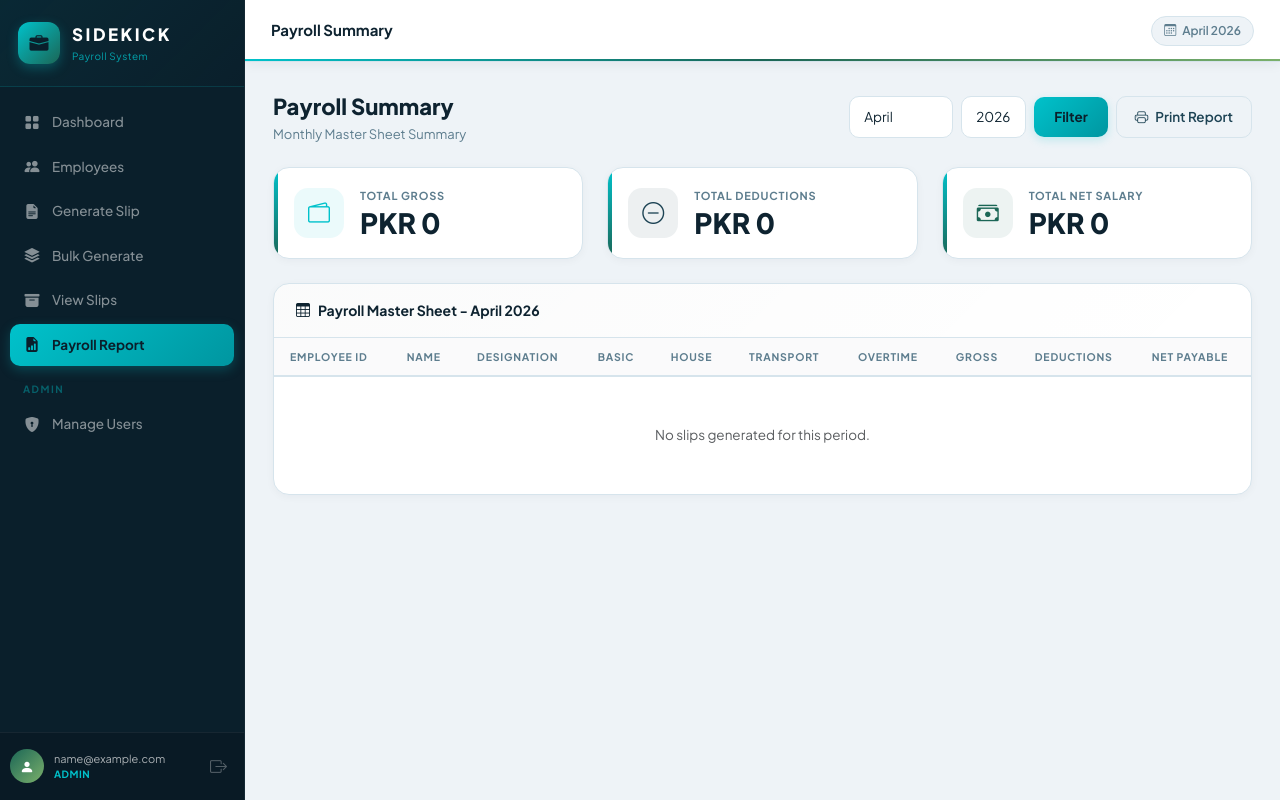
After one commit to Sidekick1012/Sidekick_SallarySlip_Generator, a Flask app: page /payroll in a window 1280 px wide. The commit adds this page. Run offline with Flask 3, Linux system fonts and the light colour scheme; the visitor is signed in with stand-in values (Sample User, id 1); data that the repository does not hold is empty.

Commit message:
add payroll

```diff
--- a/app.py
+++ b/app.py
@@ -217,6 +217,7 @@ def add_employee_route():
             "transport_allowance":   float(request.form.get("transport_allowance", 0)),
             "medical_allowance":     float(request.form.get("medical_allowance", 0)),
             "other_allowance":       float(request.form.get("other_allowance", 0)),
+            "previous_gross":        float(request.form.get("previous_gross", 0)),
         }
         try:
             add_employee(data)
@@ -250,6 +251,7 @@ def edit_employee(emp_id):
             "transport_allowance": float(request.form.get("transport_allowance", 0)),
             "medical_allowance":   float(request.form.get("medical_allowance", 0)),
             "other_allowance":     float(request.form.get("other_allowance", 0)),
+            "previous_gross":      float(request.form.get("previous_gross", 0)),
         }
         update_employee(emp_id, data)
         flash("Employee updated!", "success")
@@ -289,8 +291,10 @@ def generate():
         transport   = float(request.form.get("transport_allowance", emp["transport_allowance"]))
         medical     = float(request.form.get("medical_allowance",   emp["medical_allowance"]))
         other_allow = float(request.form.get("other_allowance",     emp["other_allowance"]))
+        overtime    = float(request.form.get("overtime",            0))
+        med_ex      = float(request.form.get("medical_exemption",   0))
 
-        gross = basic + house + transport + medical + other_allow
+        gross = basic + house + transport + medical + other_allow + overtime
 
         eobi        = float(request.form.get("eobi_deduction", 0))
         tax         = float(request.form.get("income_tax", 0))
@@ -307,6 +311,8 @@ def generate():
             "transport_allowance": transport,
             "medical_allowance":   medical,
             "other_allowance":     other_allow,
+            "overtime":            overtime,
+            "medical_exemption":   med_ex,
             "gross_salary":        gross,
             "eobi_deduction":      eobi,
             "income_tax":          tax,
@@ -418,6 +424,30 @@ def view_slips():
                            years=range(now.year - 2, now.year + 2))
 
 
+@app.route("/payroll")
+@login_required
+def payroll_summary():
+    month = request.args.get("month", default=datetime.now().month, type=int)
+    year  = request.args.get("year",  default=datetime.now().year,  type=int)
+
+    slips = get_salary_slips(month=month, year=year)
+
+    # Calculate totals
+    summary = {
+        "total_gross": sum(s["gross_salary"] for s in slips),
+        "total_deductions": sum(s["total_deductions"] for s in slips),
+        "total_net": sum(s["net_salary"] for s in slips),
+    }
+
+    return render_template("payroll.html",
+                           slips=slips,
+                           summary=summary,
+                           months=MONTHS,
+                           current_month=month,
+                           current_year=year,
+                           years=range(2023, datetime.now().year + 2))
+
+
 @app.route("/slips/<int:slip_id>/download")
 @login_required
 def download_slip(slip_id):
@@ -481,30 +511,30 @@ def send_slip_email(slip_id):
         year       = slip["year"]
 
         msg = Message(
-            subject=f"Salary Slip — {month_name} {year} | DACI Engineering",
+            subject=f"Salary Slip — {month_name} {year} | Sidekick",
             recipients=[emp_email]
         )
         msg.html = f"""
         <div style="font-family: Arial, sans-serif; max-width: 600px; margin: 0 auto;">
-            <div style="background: #333333; padding: 24px; border-radius: 12px 12px 0 0; text-align: center;">
-                <h1 style="color: #8dc63f; margin: 0; font-size: 24px; letter-spacing: 3px;">DACI</h1>
-                <p style="color: rgba(255,255,255,0.6); margin: 4px 0 0; font-size: 13px;">Engineering Services (Pvt) Ltd</p>
+            <div style="background: #0a1f2b; padding: 24px; border-radius: 12px 12px 0 0; text-align: center;">
+                <h1 style="color: #00c2cb; margin: 0; font-size: 24px; letter-spacing: 3px;">SIDEKICK</h1>
+                <p style="color: rgba(255,255,255,0.6); margin: 4px 0 0; font-size: 13px;">Payroll Management System</p>
             </div>
             <div style="background: #f8fafc; padding: 32px; border-radius: 0 0 12px 12px; border: 1px solid #dde6ed;">
                 <p style="font-size: 16px; color: #1a2a35;">Dear <strong>{emp_data['name']}</strong>,</p>
                 <p style="color: #4a6070; line-height: 1.6;">
                     Please find attached your salary slip for <strong>{month_name} {year}</strong>.
                 </p>
-                <div style="background: #333333; border-radius: 10px; padding: 16px 20px; margin: 20px 0; display: inline-block;">
+                <div style="background: #0a1f2b; border-radius: 10px; padding: 16px 20px; margin: 20px 0; display: inline-block;">
                     <span style="color: rgba(255,255,255,0.6); font-size: 13px;">Net Salary</span><br>
-                    <span style="color: #8dc63f; font-size: 22px; font-weight: 800;">PKR {"{:,.0f}".format(slip['net_salary'])}</span>
+                    <span style="color: #00c2cb; font-size: 22px; font-weight: 800;">PKR {"{:,.0f}".format(slip['net_salary'])}</span>
                 </div>
                 <p style="color: #4a6070; font-size: 13px; line-height: 1.6;">
                     If you have any questions regarding your salary, please contact HR.
                 </p>
                 <hr style="border: none; border-top: 1px solid #dde6ed; margin: 24px 0;">
                 <p style="color: #9aacb8; font-size: 12px; text-align: center; margin: 0;">
-                    This is an automated email from DACI Payroll System.<br>
+                    This is an automated email from Sidekick Payroll System.<br>
                     Please do not reply to this email.
                 </p>
             </div>
--- a/schema.sql
+++ b/schema.sql
@@ -27,6 +27,7 @@ CREATE TABLE IF NOT EXISTS employees (
     transport_allowance DECIMAL(12, 2) DEFAULT 0,
     medical_allowance DECIMAL(12, 2) DEFAULT 0,
     other_allowance DECIMAL(12, 2) DEFAULT 0,
+    previous_gross DECIMAL(12, 2) DEFAULT 0,
     is_active BOOLEAN DEFAULT TRUE,
     created_at TIMESTAMP DEFAULT NOW()
 );
@@ -42,6 +43,8 @@ CREATE TABLE IF NOT EXISTS salary_slips (
     transport_allowance DECIMAL(12, 2) DEFAULT 0,
     medical_allowance DECIMAL(12, 2) DEFAULT 0,
     other_allowance DECIMAL(12, 2) DEFAULT 0,
+    overtime DECIMAL(12, 2) DEFAULT 0,
+    medical_exemption DECIMAL(12, 2) DEFAULT 0,
     gross_salary DECIMAL(12, 2) NOT NULL,
     eobi_deduction DECIMAL(12, 2) DEFAULT 0,
     income_tax DECIMAL(12, 2) DEFAULT 0,
--- a/static/css/style.css
+++ b/static/css/style.css
@@ -5,13 +5,13 @@
 @import url('https://fonts.googleapis.com/css2?family=Plus+Jakarta+Sans:wght@400;500;600;700;800&display=swap');
 
 :root {
-  --dark:      #333333;
-  --mid:       #4d4d4f;
-  --accent:    #8dc63f;
-  --accent2:   #7ab437;
-  --green:     #8dc63f;
-  --green-mid: #7ab437;
-  --green2:    #a4d65e;
+  --dark:      #0a1f2b;
+  --mid:       #1d4354;
+  --accent:    #00c2cb;
+  --accent2:   #0096a0;
+  --green:     #1b6656;
+  --green-mid: #226b59;
+  --green2:    #7bb06b;
   --green-bg:  rgba(27,102,86,0.08);
   --teal-bg:   rgba(0,194,203,0.08);
   --light:     #eef3f7;
--- a/templates/add_employee.html
+++ b/templates/add_employee.html
@@ -131,6 +131,12 @@
                      min="0" step="1"
                      value="{{ emp.other_allowance|int if emp else 0 }}" placeholder="0">
             </div>
+            <div class="col-md-4 col-sm-6">
+              <label class="form-label">Previous Gross Monthly</label>
+              <input type="number" name="previous_gross" id="previous_gross" class="form-control salary-input"
+                     min="0" step="1"
+                     value="{{ emp.previous_gross|int if emp else 0 }}" placeholder="0">
+            </div>
           </div>
         </div>
       </div>
--- a/templates/base.html
+++ b/templates/base.html
@@ -17,8 +17,8 @@
   <div class="sidebar-brand">
     <div class="brand-icon"><i class="bi bi-briefcase-fill"></i></div>
     <div>
-      <div class="brand-name">DACI</div>
-      <div class="brand-sub">Payroll Management</div>
+      <div class="brand-name">SIDEKICK</div>
+      <div class="brand-sub">Payroll System</div>
     </div>
   </div>
 
@@ -39,6 +39,9 @@
     {% endif %}
     <a href="{{ url_for('view_slips') }}" class="nav-link {% if request.endpoint == 'view_slips' %}active{% endif %}">
       <i class="bi bi-archive-fill"></i> View Slips
+    </a>
+    <a href="{{ url_for('payroll_summary') }}" class="nav-link {% if request.endpoint == 'payroll_summary' %}active{% endif %}">
+      <i class="bi bi-file-earmark-bar-graph-fill"></i> Payroll Report
     </a>
     {% if current_user.role == 'admin' %}
     <div class="nav-divider">ADMIN</div>
--- /dev/null
+++ b/templates/payroll.html
@@ -0,0 +1,105 @@
+{% extends "base.html" %}
+{% block title %}Payroll Summary — Sidekick Payroll{% endblock %}
+{% block page_title %}Payroll Summary{% endblock %}
+
+{% block content %}
+<div class="page-header">
+  <div>
+    <div class="page-heading">Payroll Summary</div>
+    <div class="page-sub">Monthly Master Sheet Summary</div>
+  </div>
+  <div class="d-flex gap-2">
+    <form method="GET" class="d-flex gap-2 align-items-center">
+      <select name="month" class="form-select w-auto">
+        {% for i in range(1, 13) %}
+          <option value="{{ i }}" {{ 'selected' if i == current_month else '' }}>{{ months[i] }}</option>
+        {% endfor %}
+      </select>
+      <select name="year" class="form-select w-auto">
+        {% for y in years %}
+          <option value="{{ y }}" {{ 'selected' if y == current_year else '' }}>{{ y }}</option>
+        {% endfor %}
+      </select>
+      <button type="submit" class="btn-sk">Filter</button>
+    </form>
+    <button onclick="window.print()" class="btn-sk-outline"><i class="bi bi-printer"></i> Print Report</button>
+  </div>
+</div>
+
+<div class="row g-4 mb-4">
+  <div class="col-md-4">
+    <div class="stat-card">
+      <div class="stat-icon teal"><i class="bi bi-wallet2"></i></div>
+      <div>
+        <div class="stat-label">Total Gross</div>
+        <div class="stat-value">PKR {{ "{:,.0f}".format(summary.total_gross) }}</div>
+      </div>
+    </div>
+  </div>
+  <div class="col-md-4">
+    <div class="stat-card">
+      <div class="stat-icon blue"><i class="bi bi-dash-circle"></i></div>
+      <div>
+        <div class="stat-label">Total Deductions</div>
+        <div class="stat-value">PKR {{ "{:,.0f}".format(summary.total_deductions) }}</div>
+      </div>
+    </div>
+  </div>
+  <div class="col-md-4">
+    <div class="stat-card">
+      <div class="stat-icon green"><i class="bi bi-cash-stack"></i></div>
+      <div>
+        <div class="stat-label">Total Net Salary</div>
+        <div class="stat-value">PKR {{ "{:,.0f}".format(summary.total_net) }}</div>
+      </div>
+    </div>
+  </div>
+</div>
+
+<div class="sk-card">
+  <div class="sk-card-header">
+    <div class="sk-card-title"><i class="bi bi-table"></i> Payroll Master Sheet - {{ months[current_month] }} {{ current_year }}</div>
+  </div>
+  <div class="sk-card-body p-0">
+    <div class="table-responsive">
+      <table class="sk-table">
+        <thead>
+          <tr>
+            <th>Employee ID</th>
+            <th>Name</th>
+            <th>Designation</th>
+            <th>Basic</th>
+            <th>House</th>
+            <th>Transport</th>
+            <th>Overtime</th>
+            <th>Gross</th>
+            <th>Deductions</th>
+            <th>Net Payable</th>
+          </tr>
+        </thead>
+        <tbody>
+          {% for slip in slips %}
+          <tr>
+            <td class="fw-bold">{{ slip.employees.employee_id }}</td>
+            <td>{{ slip.employees.name }}</td>
+            <td class="text-muted">{{ slip.employees.designation }}</td>
+            <td>{{ "{:,.0f}".format(slip.basic_salary) }}</td>
+            <td>{{ "{:,.0f}".format(slip.house_allowance) }}</td>
+            <td>{{ "{:,.0f}".format(slip.transport_allowance) }}</td>
+            <td>{{ "{:,.0f}".format(slip.overtime or 0) }}</td>
+            <td class="fw-bold">{{ "{:,.0f}".format(slip.gross_salary) }}</td>
+            <td class="text-danger">{{ "{:,.0f}".format(slip.total_deductions) }}</td>
+            <td class="text-success fw-bold">{{ "{:,.0f}".format(slip.net_salary) }}</td>
+          </tr>
+          {% endfor %}
+          {% if not slips %}
+          <tr>
+            <td colspan="10" class="text-center py-5 text-muted">No slips generated for this period.</td>
+          </tr>
+          {% endif %}
+        </tbody>
+      </table>
+    </div>
+  </div>
+</div>
+{% endblock %}
--- a/utils/pdf_generator.py
+++ b/utils/pdf_generator.py
@@ -157,7 +157,7 @@ def generate_salary_slip_pdf(slip_data, employee_data, output_dir="generated_sli
         ("Previous Month Allowance", 0),
         ("Bonus", 0),
         ("Leave Encashment", 0),
-        ("Overtime", 0),
+        ("Overtime", slip_data.get("overtime", 0)),
     ]
 
     # Combine some existing "other_allowance" into "Dearness Allowance" or similar if needed?
```
Also changed, not shown: templates/generate.html (+11 -1 lines), utils/seed_employees.py (added, +63 -0 lines).
